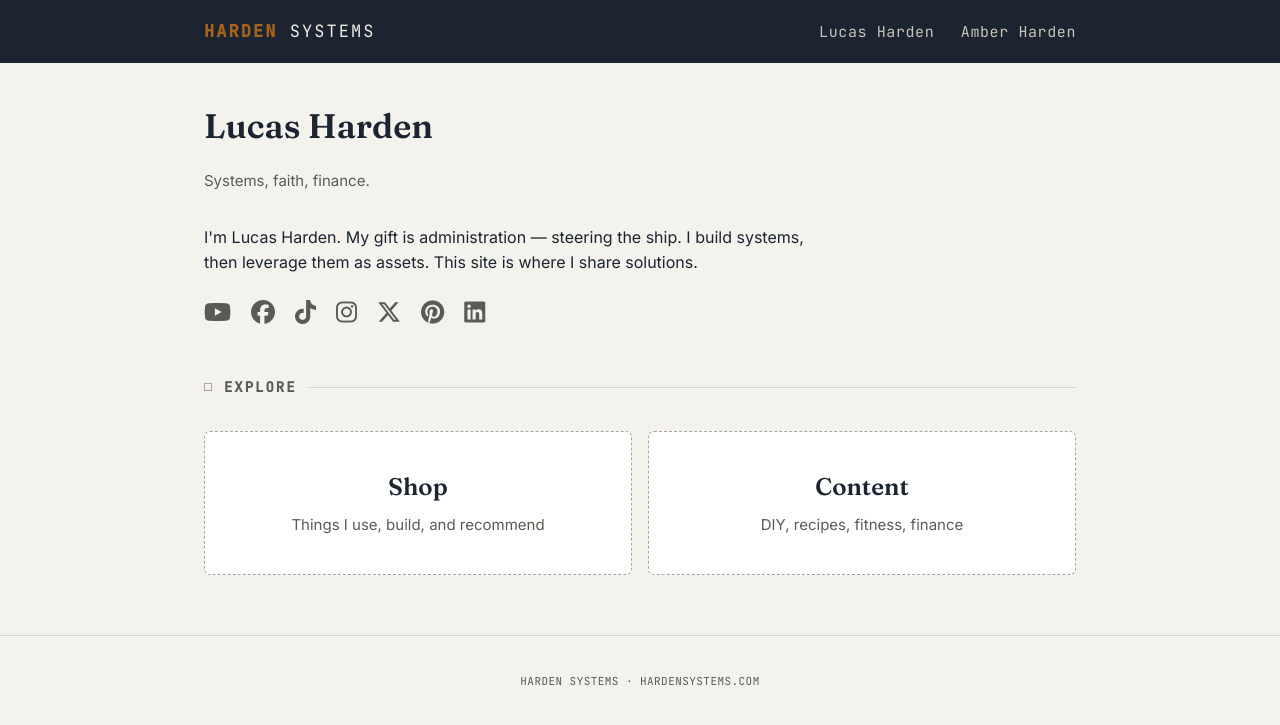
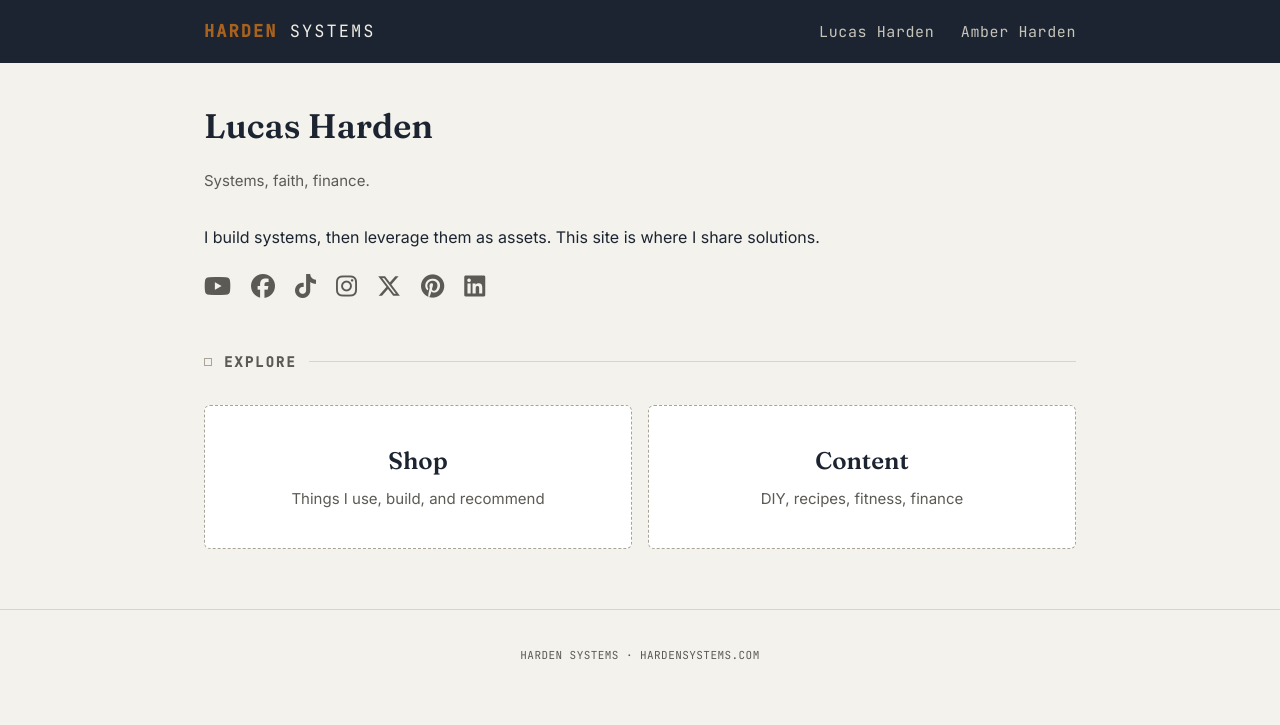
Before and after one commit to hardensystems/hardensystems.github.io, a Jekyll site: the page built from lucas-harden/index.md, in a window 1280 px wide. Shown: the top 725 px of the page. Built offline with Jekyll 4.4.1, drawn with Linux system fonts in a browser that asks for light colours.

Commit message:
Update index.md

```diff
--- a/lucas-harden/index.md
+++ b/lucas-harden/index.md
@@ -6,7 +6,7 @@ layout: default
 <p class="page-sub">Systems, faith, finance.</p>
 
 <div class="bio">
- <p>I'm Lucas Harden. My gift is administration — steering the ship. I build systems, then leverage them as assets. This site is where I share solutions.</p>
+ <p>I build systems, then leverage them as assets. This site is where I share solutions.</p>
 </div>
 
 <div class="social-row">
```
